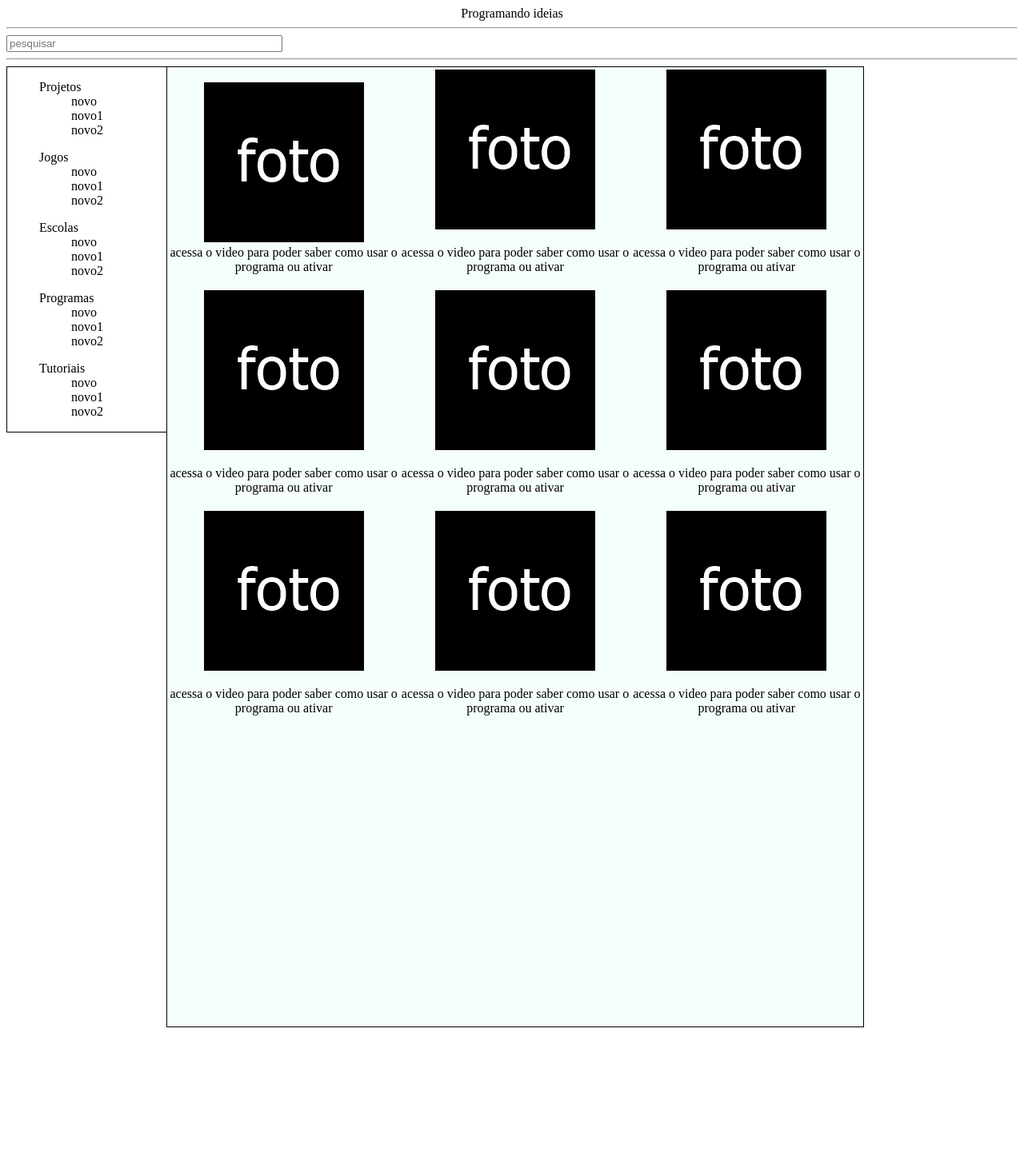
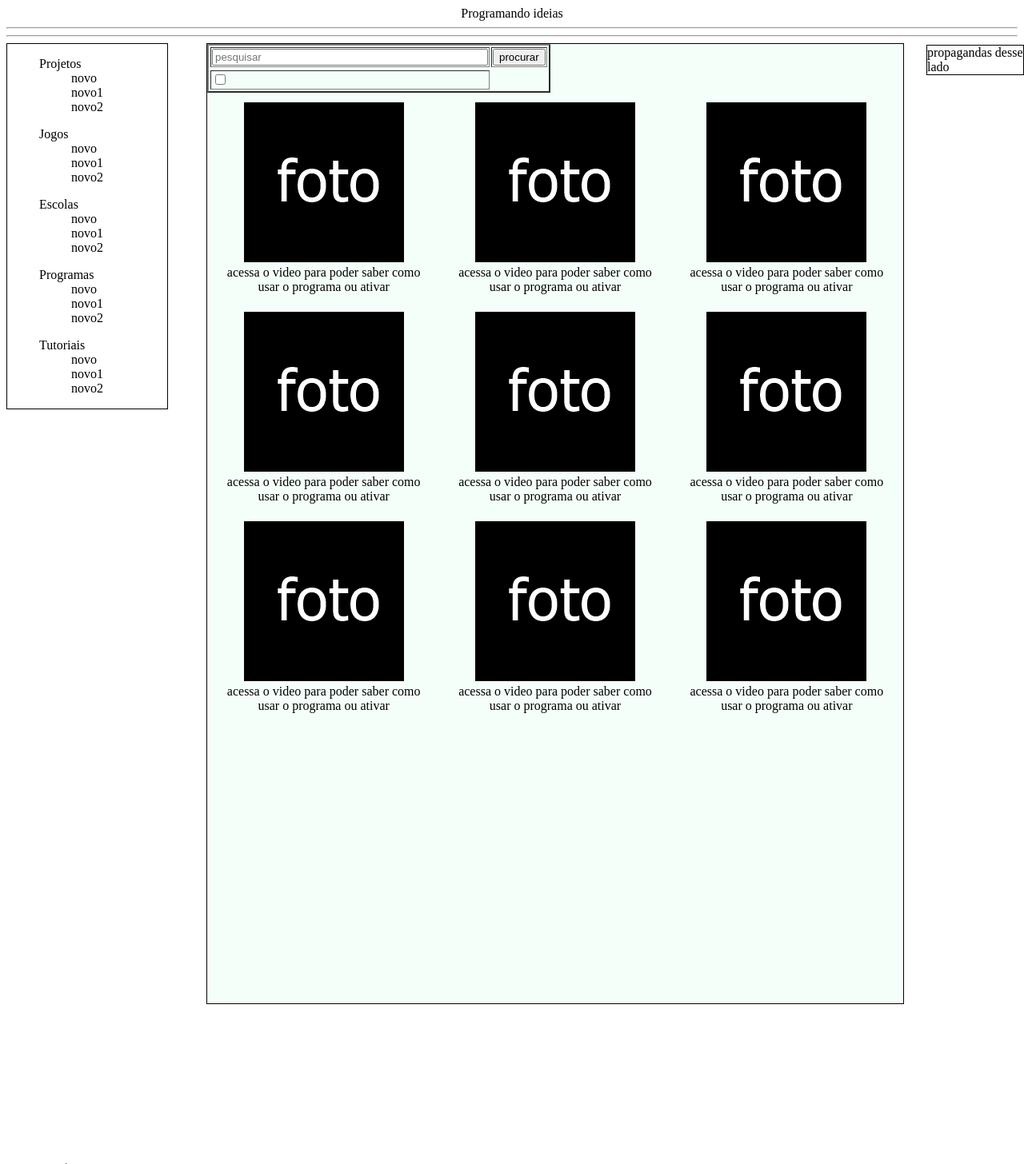
Before and after one commit to LuizinhoVI/CodeProgramado, a PHP site: page / in a window 1280 px wide. Shown: the top 1456 px of the page at 80% size. Run offline with PHP 8.4, Linux system fonts and the light colour scheme.

Commit message:
atualizando

```diff
--- a/estilo.css
+++ b/estilo.css
@@ -9,13 +9,18 @@
     border: solid 1px;
     width: 870px;
     height: 1200px;
-    margin-left: 200px;
+    margin-left:250px;
     margin-top: -458px;
     background: #F5FFFA;
     position: static;
     order: 2;
 }
-
+.direito{
+margin-top: -1200px;
+margin-left: 1150px;
+border: solid 1px black;
+position: absolute;
+}
 
 
 .footer {
--- a/index.html
+++ b/index.html
@@ -20,9 +20,7 @@
 
     </div>
     <hr>
-    <form>
-        <input type="text" name="" placeholder="pesquisar" size="40">
-    </form>
+
 
     </div>
 
@@ -95,58 +93,67 @@
     </div>
 
 
-
-
-
-
-
-    <!-- blocos do centro do site  -->
+    <!-- blocos do centro do site  -------------------------------------------------------------------------->
     <div align="center" class="meio">
-
-        <table align="center">
+        <div align="left" >
+            <table border="2">
+            <form action="">
+                <td>
+        <input type="text" name="" placeholder="pesquisar" size="40">
+                </td>
+                <td><input type="submit" value="procurar" name=""></td>
+                <tr></tr>
+                <td> <input type="checkbox" name=""></td>
+            </table>
+            </form>
+        </div>
+        <table align="center" cellpadding="10">
             <td align="center">
                 <img src="foto.png" alt="">
                 <div >acessa o video para poder saber como usar o programa ou ativar</div>
             </td>
             <td align="center">
                 <img src="foto.png" alt="">
-                <p>acessa o video para poder saber como usar o programa ou ativar</p>
+               <div >acessa o video para poder saber como usar o programa ou ativar</div>
             </td>
             <td align="center">
                 <img src="foto.png" alt="">
-                <p>acessa o video para poder saber como usar o programa ou ativar</p>
+               <div >acessa o video para poder saber como usar o programa ou ativar</div>
             </td>
             <tr>
                 <td align="center">
                     <img src="foto.png" alt="">
-                    <p>acessa o video para poder saber como usar o programa ou ativar</p>
+                    <div >acessa o video para poder saber como usar o programa ou ativar</div>
                 </td>
                 <td align="center">
                     <img src="foto.png" alt="">
-                    <p>acessa o video para poder saber como usar o programa ou ativar</p>
+                    <div >acessa o video para poder saber como usar o programa ou ativar</div>
                 </td>
                 <td align="center">
                     <img src="foto.png" alt="">
-                    <p>acessa o video para poder saber como usar o programa ou ativar</p>
+                    <div >acessa o video para poder saber como usar o programa ou ativar</div>
                 </td>
                 <tr>
                     <td align="center">
                         <img src="foto.png" alt="">
-                        <p>acessa o video para poder saber como usar o programa ou ativar</p>
+                        <div >acessa o video para poder saber como usar o programa ou ativar</div>
                     </td>
                     <td align="center">
                         <img src="foto.png" alt="">
-                        <p>acessa o video para poder saber como usar o programa ou ativar</p>
+                        <div >acessa o video para poder saber como usar o programa ou ativar</div>
                     </td>
                     <td align="center">
                         <img src="foto.png" alt="">
-                        <p>acessa o video para poder saber como usar o programa ou ativar</p>
+                        <div >acessa o video para poder saber como usar o programa ou ativar</div>
                     </td>
 
         </table>
 
     </div>
 
+<div class="direito">
+    propagandas desse lado
+</div>
 
 
     <footer class="footer" align="center">
```
